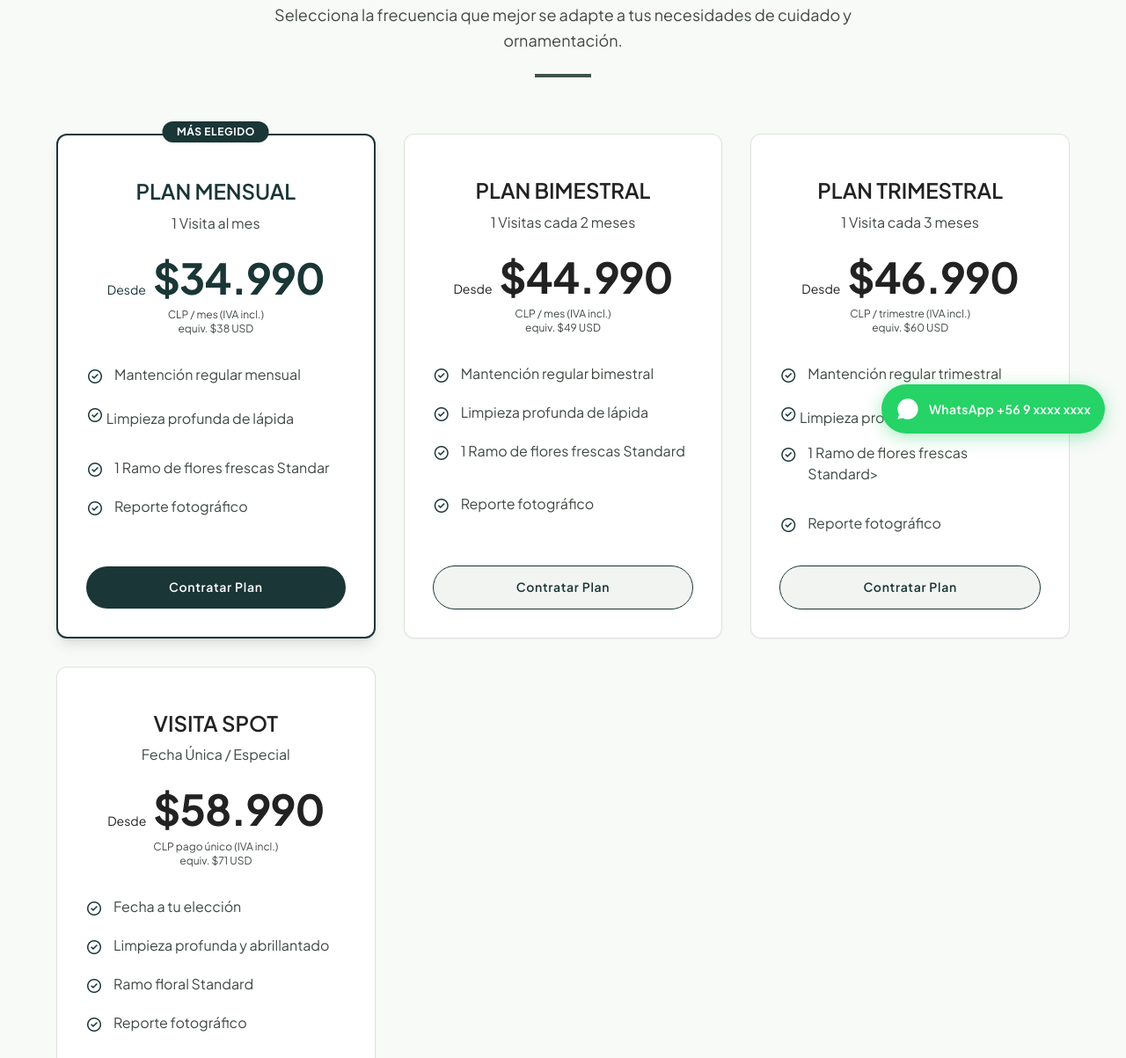
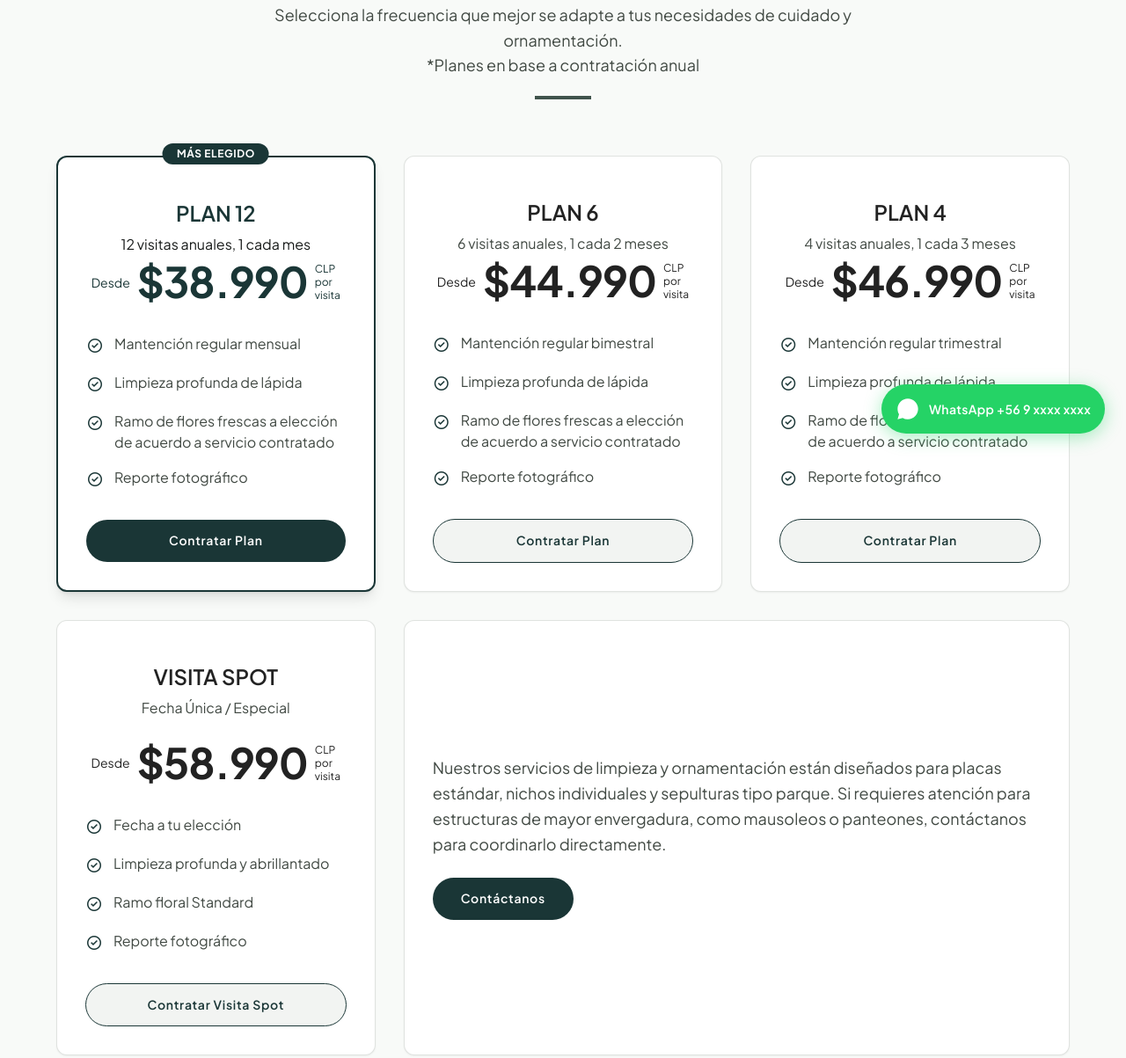
Before and after one commit to colivaresl2018/gravecare, a plain HTML site: page public/planes.html in a window 1280 px wide. Shown: the part 283-1486 px from the top of the page at 88% size. Drawn offline with nearby package versions, Linux system fonts and the light colour scheme.

Commit message:
Mensaje descriptivo de los cambios

```diff
--- a/public/planes.html
+++ b/public/planes.html
@@ -122,6 +122,7 @@
         <a class="text-on-surface-variant hover:text-primary transition-colors font-label-md text-label-md" href="quienes-somos.html">Quiénes Somos</a>
         <a class="text-on-surface-variant hover:text-primary transition-colors font-label-md text-label-md" href="servicios.html">Servicios</a>
         <a class="text-primary font-bold border-b-2 border-primary pb-1 font-label-md text-label-md" href="suscribirme-Plan.html">Planes y Precios</a>
+        <a class="text-on-surface-variant hover:text-primary transition-colors font-label-md text-label-md" href="cementerios.html">Cementerios</a>
         <a class="text-on-surface-variant hover:text-primary transition-colors font-label-md text-label-md" href="contacto.html">Contacto y Preguntas Frecuentes</a>
       </nav>
 
@@ -157,6 +158,10 @@
           <span>Planes y Precios</span>
           <span class="material-symbols-outlined text-sm text-outline">chevron_right</span>
         </a>
+        <a class="text-on-surface hover:text-primary font-medium text-lg py-2 border-b border-outline-variant/20 flex items-center justify-between" href="cementerios.html" onclick="closeMenu()">
+          <span>Cementerios</span>
+          <span class="material-symbols-outlined text-sm text-outline">chevron_right</span>
+        </a>
         <a class="text-on-surface hover:text-primary font-medium text-lg py-2 border-b border-outline-variant/20 flex items-center justify-between" href="contacto.html" onclick="closeMenu()">
           <span>Contacto y Preguntas Frecuentes</span>
           <span class="material-symbols-outlined text-sm text-outline">chevron_right</span>
@@ -186,115 +191,114 @@
       <div class="text-center mb-16 max-w-3xl mx-auto">
         <h1 class="font-display-lg text-display-lg text-primary mb-4">PLANES Y TARIFAS</h1>
         <p class="font-body-lg text-body-lg text-on-surface-variant">Selecciona la frecuencia que mejor se adapte a tus necesidades de cuidado y ornamentación.</p>
-        <div class="w-16 h-1 bg-secondary mx-auto mt-6"></div>
+               <p class="font-body-lg text-body-lg text-on-surface-variant">*Planes en base a contratación anual</p>
+<div class="w-16 h-1 bg-secondary mx-auto mt-5"></div>
       </div>
 
       <!-- Pricing Cards Grid -->
       <div class="grid grid-cols-1 md:grid-cols-3 gap-card-gap items-stretch">
 
-        <!-- Card 1: Mensual (Destacado) -> Enlaza a suscribirme-Plan.html -->
+        <!-- Card 1: 12 (Destacado) -> Enlaza a suscribirme-Plan.html -->
         <div class="bg-surface-container-lowest rounded-xl p-8 border-2 border-primary relative flex flex-col shadow-lg">
           <div class="absolute -top-4 left-1/2 -translate-x-1/2 bg-primary text-on-primary px-4 py-1 rounded-full text-xs font-bold tracking-wider uppercase">
             Más Elegido
           </div>
           <div class="text-center mb-8 pt-4">
-            <h3 class="font-headline-md text-headline-md text-primary mb-2 uppercase">PLAN MENSUAL</h3>
-            <p class="font-body-md text-body-md text-on-surface-variant mb-6">1 Visita al mes</p>
-            <div class="flex items-baseline justify-center gap-1">
-              <span class="text-sm text-primary mr-1">Desde</span>
-              <span class="font-display-lg text-display-lg text-primary">$34.990</span>
+            <h3 class="font-headline-md text-headline-md text-primary mb-2 uppercase">PLAN 12</h3>
+            <p class="font--md headline-on-surface-variant mb-1">12 visitas anuales, 1 cada mes</p>
+            <div class="flex items-center justify-center gap-2">
+              <span class="text-sm text-primary">Desde</span>
+              <span class="font-display-lg text-display-lg text-primary">$38.990</span>
+              <span class="text-xs text-primary leading-tight text-left">CLP<br>por<br>visita</span>
             </div>
-            <p class="text-xs text-on-surface-variant mt-2">CLP / mes (IVA incl.)<br>equiv. $38 USD</p>
           </div>
           <ul class="space-y-4 mb-8 flex-grow">
             <li class="flex items-start gap-3">
               <span class="material-symbols-outlined text-primary text-xl flex-shrink-0">check_circle</span>
               <span class="font-body-md text-body-md text-on-surface-variant">Mantención regular mensual</span>
-  		</li>
+            </li>
+            <li class="flex items-start gap-3">
               <span class="material-symbols-outlined text-primary text-xl flex-shrink-0">check_circle</span>
               <span class="font-body-md text-body-md text-on-surface-variant">Limpieza profunda de lápida</span>
-            	</li>
-            <li class="flex items-start gap-3">
-                       </li>
+            </li>
             <li class="flex items-start gap-3">
               <span class="material-symbols-outlined text-primary text-xl flex-shrink-0">check_circle</span>
-              <span class="font-body-md text-body-md text-on-surface-variant">1 Ramo de flores frescas Standar</span>
+              <span class="font-body-md text-body-md text-on-surface-variant">Ramo de flores frescas a elección de acuerdo a servicio contratado</span>
             </li>
             <li class="flex items-start gap-3">
               <span class="material-symbols-outlined text-primary text-xl flex-shrink-0">check_circle</span>
               <span class="font-body-md text-body-md text-on-surface-variant">Reporte fotográfico</span>
             </li>
           </ul>
-          <a href="suscribirme-Plan.html?plan=mensual" class="w-full bg-primary text-on-primary py-3.5 rounded-full font-label-md text-label-md hover:bg-primary-container transition-colors mt-auto text-center block font-semibold">
+          <a href="suscribirme-Plan.html?plan=12" class="w-full bg-primary text-on-primary py-3.5 rounded-full font-label-md text-label-md hover:bg-primary-container transition-colors mt-auto text-center block font-semibold">
             Contratar Plan
           </a>
         </div>
 
-        <!-- Card 2: Bimestral -> Enlaza a suscribirme-Plan.html -->
+        <!-- Card 2: 6 -> Enlaza a suscribirme-Plan.html -->
         <div class="bg-surface-container-lowest rounded-xl p-8 border border-outline-variant/50 flex flex-col shadow-sm">
           <div class="text-center mb-8 pt-4">
-            <h3 class="font-headline-md text-headline-md text-on-surface mb-2 uppercase">PLAN BIMESTRAL</h3>
-            <p class="font-body-md text-body-md text-on-surface-variant mb-6">1 Visitas cada 2 meses</p>
-            <div class="flex items-baseline justify-center gap-1">
-              <span class="text-sm text-on-surface mr-1">Desde</span>
+            <h3 class="font-headline-md text-headline-md text-on-surface mb-2 uppercase">PLAN 6</h3>
+            <p class="font-body-md text-body-md text-on-surface-variant mb-1">6 visitas anuales, 1 cada 2 meses</p>
+            <div class="flex items-center justify-center gap-2">
+              <span class="text-sm text-on-surface">Desde</span>
               <span class="font-display-lg text-display-lg text-on-surface">$44.990</span>
+              <span class="text-xs text-on-surface leading-tight text-left">CLP<br>por<br>visita</span>
             </div>
-            <p class="text-xs text-on-surface-variant mt-2">CLP / mes (IVA incl.)<br>equiv. $49 USD</p>
           </div>
           <ul class="space-y-4 mb-8 flex-grow">
             <li class="flex items-start gap-3">
               <span class="material-symbols-outlined text-primary text-xl flex-shrink-0">check_circle</span>
               <span class="font-body-md text-body-md text-on-surface-variant">Mantención regular bimestral</span>
+            </li>
             <li class="flex items-start gap-3">
               <span class="material-symbols-outlined text-primary text-xl flex-shrink-0">check_circle</span>
               <span class="font-body-md text-body-md text-on-surface-variant">Limpieza profunda de lápida</span>
             </li>
             <li class="flex items-start gap-3">
               <span class="material-symbols-outlined text-primary text-xl flex-shrink-0">check_circle</span>
-              <span class="font-body-md text-body-md text-on-surface-variant">1 Ramo de flores frescas Standard</span>
+              <span class="font-body-md text-body-md text-on-surface-variant">Ramo de flores frescas a elección de acuerdo a servicio contratado</span>
             </li>
-            <li class="flex items-start gap-3">
-                         </li>
             <li class="flex items-start gap-3">
               <span class="material-symbols-outlined text-primary text-xl flex-shrink-0">check_circle</span>
               <span class="font-body-md text-body-md text-on-surface-variant">Reporte fotográfico</span>
             </li>
           </ul>
-          <a href="suscribirme-Plan.html?plan=bimestral" class="w-full bg-surface-container-low text-primary border border-primary py-3.5 rounded-full font-label-md text-label-md hover:bg-surface-container-high transition-colors mt-auto text-center block font-semibold">
+          <a href="suscribirme-Plan.html?plan=6" class="w-full bg-surface-container-low text-primary border border-primary py-3.5 rounded-full font-label-md text-label-md hover:bg-surface-container-high transition-colors mt-auto text-center block font-semibold">
             Contratar Plan
           </a>
         </div>
 
-        <!-- Card 3: Plan Trimestral -->
+        <!-- Card 3: Plan 4 -->
         <div class="bg-surface-container-lowest rounded-xl p-8 border border-outline-variant/50 flex flex-col shadow-sm">
           <div class="text-center mb-8 pt-4">
-            <h3 class="font-headline-md text-headline-md text-on-surface mb-2 uppercase">PLAN TRIMESTRAL</h3>
-            <p class="font-body-md text-body-md text-on-surface-variant mb-6">1 Visita cada 3 meses</p>
-            <div class="flex items-baseline justify-center gap-1">
-              <span class="text-sm text-on-surface mr-1">Desde</span>
+            <h3 class="font-headline-md text-headline-md text-on-surface mb-2 uppercase">PLAN 4</h3>
+            <p class="font-body-md text-body-md text-on-surface-variant mb-1"> 4 visitas anuales, 1 cada 3 meses</p>
+            <div class="flex items-center justify-center gap-2">
+              <span class="text-sm text-on-surface">Desde</span>
               <span class="font-display-lg text-display-lg text-on-surface">$46.990</span>
+              <span class="text-xs text-on-surface leading-tight text-left">CLP<br>por<br>visita</span>
             </div>
-            <p class="text-xs text-on-surface-variant mt-2">CLP / trimestre (IVA incl.)<br>equiv. $60 USD</p>
           </div>
           <ul class="space-y-4 mb-8 flex-grow">
             <li class="flex items-start gap-3">
               <span class="material-symbols-outlined text-primary text-xl flex-shrink-0">check_circle</span>
               <span class="font-body-md text-body-md text-on-surface-variant">Mantención regular trimestral</span>
             </li>
+            <li class="flex items-start gap-3">
               <span class="material-symbols-outlined text-primary text-xl flex-shrink-0">check_circle</span>
               <span class="font-body-md text-body-md text-on-surface-variant">Limpieza profunda de lápida</span>
+            </li>
             <li class="flex items-start gap-3">
               <span class="material-symbols-outlined text-primary text-xl flex-shrink-0">check_circle</span>
-              <span class="font-body-md text-body-md text-on-surface-variant">1 Ramo de flores frescas Standard>
+              <span class="font-body-md text-body-md text-on-surface-variant">Ramo de flores frescas a elección de acuerdo a servicio contratado</span>
             </li>
-            <li class="flex items-start gap-3">
-                       </li>
             <li class="flex items-start gap-3">
               <span class="material-symbols-outlined text-primary text-xl flex-shrink-0">check_circle</span>
               <span class="font-body-md text-body-md text-on-surface-variant">Reporte fotográfico</span>
             </li>
           </ul>
-          <a href="suscribirme-Plan.html?plan=trimestral" class="w-full bg-surface-container-low text-primary border border-primary py-3.5 rounded-full font-label-md text-label-md hover:bg-surface-container-high transition-colors mt-auto text-center block font-semibold">
+          <a href="suscribirme-Plan.html?plan=4" class="w-full bg-surface-container-low text-primary border border-primary py-3.5 rounded-full font-label-md text-label-md hover:bg-surface-container-high transition-colors mt-auto text-center block font-semibold">
             Contratar Plan
           </a>
         </div>
@@ -304,11 +308,11 @@
           <div class="text-center mb-8 pt-4">
             <h3 class="font-headline-md text-headline-md text-on-surface mb-2 uppercase">VISITA SPOT</h3>
             <p class="font-body-md text-body-md text-on-surface-variant mb-6">Fecha Única / Especial</p>
-            <div class="flex items-baseline justify-center gap-1">
-              <span class="text-sm text-on-surface mr-1">Desde</span>
+            <div class="flex items-center justify-center gap-2">
+              <span class="text-sm text-on-surface">Desde</span>
               <span class="font-display-lg text-display-lg text-on-surface">$58.990</span>
+              <span class="text-xs text-on-surface leading-tight text-left">CLP<br>por<br>visita</span>
             </div>
-            <p class="text-xs text-on-surface-variant mt-2">CLP pago único (IVA incl.)<br>equiv. $71 USD</p>
           </div>
           <ul class="space-y-4 mb-8 flex-grow">
             <li class="flex items-start gap-3">
@@ -330,6 +334,16 @@
           </ul>
           <a href="suscribirme-Spot.html?plan=spot" class="w-full bg-surface-container-low text-primary border border-primary py-3.5 rounded-full font-label-md text-label-md hover:bg-surface-container-high transition-colors mt-auto text-center block font-semibold">
             Contratar Visita Spot
+          </a>
+        </div>
+
+        <!-- Nota: estructuras de mayor envergadura (ocupa el espacio vacío junto a Visita Spot) -->
+        <div class="md:col-span-2 bg-surface-container-lowest rounded-xl p-8 border border-outline-variant/50 flex flex-col justify-center shadow-sm">
+          <p class="font-body-lg text-body-lg text-on-surface-variant mb-6">
+            Nuestros servicios de limpieza y ornamentación están diseñados para placas estándar, nichos individuales y sepulturas tipo parque. Si requieres atención para estructuras de mayor envergadura, como mausoleos o panteones, contáctanos para coordinarlo directamente.
+          </p>
+          <a href="contacto.html" class="self-start bg-primary text-on-primary px-8 py-3.5 rounded-full font-label-md text-label-md hover:bg-primary-container transition-colors inline-block font-semibold">
+            Contáctanos
           </a>
         </div>
 
@@ -364,6 +378,7 @@
         <ul class="space-y-3">
           <li><a class="font-body-md text-body-md text-on-tertiary-container/80 hover:text-primary-fixed-dim transition-colors" href="servicios.html">Servicios y Cobertura</a></li>
           <li><a class="font-body-md text-body-md text-on-tertiary-container/80 hover:text-primary-fixed-dim transition-colors" href="suscribirme-Plan.html">Planes y Precios</a></li>
+          <li><a class="font-body-md text-body-md text-on-tertiary-container/80 hover:text-primary-fixed-dim transition-colors" href="cementerios.html">Cementerios</a></li>
           <li><a class="font-body-md text-body-md text-on-tertiary-container/80 hover:text-primary-fixed-dim transition-colors" href="quienes-somos.html">Quiénes Somos</a></li>
         </ul>
       </div>
```
